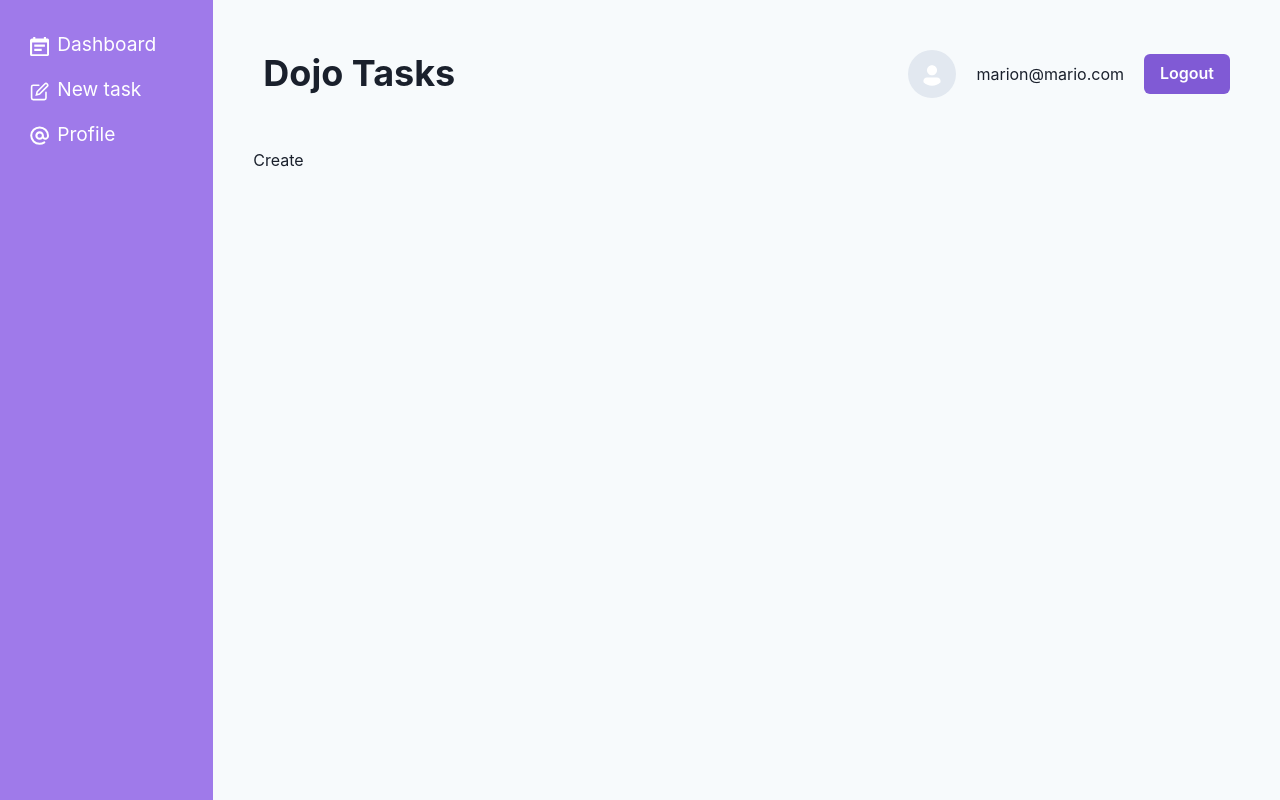
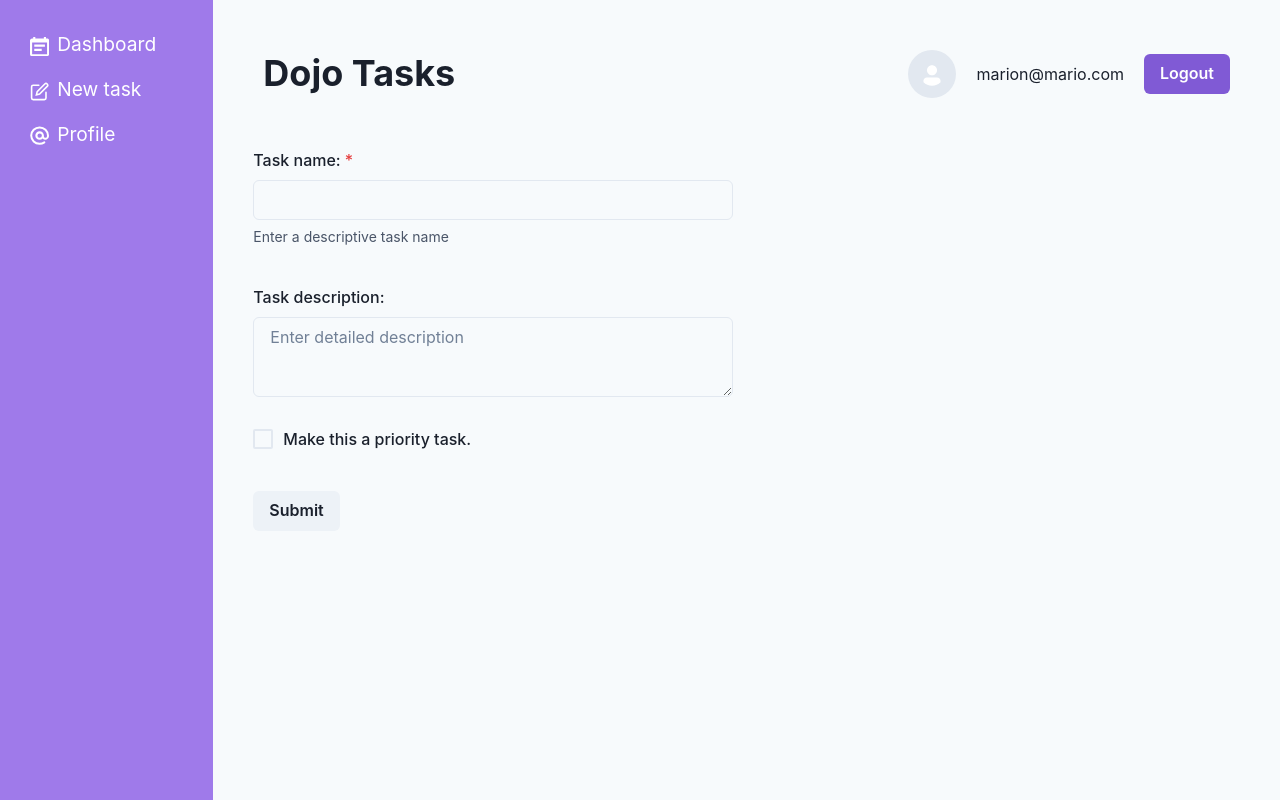
Before and after one commit to joa-kl/Dojo-Tasks, a React (Create React App) app in the folder my-app/: page /create in a window 1280 px wide. Built offline with nearby package versions, Linux system fonts and the light colour scheme.

Commit message:
create tasks

```diff
--- a/my-app/src/App.jsx
+++ b/my-app/src/App.jsx
@@ -8,7 +8,7 @@ import {
 // layouts and pages
 import RootLayout from './layouts/RootLayout'
 import Dashboard from './pages/Dashboard'
-import Create from './pages/Create'
+import { creatAction, Create } from './pages/Create'
 import { Profile } from './pages/Profile'
 
 // router and routes
@@ -16,7 +16,7 @@ const router = createBrowserRouter(
   createRoutesFromElements(
     <Route path="/" element={<RootLayout />}>
       <Route index element={<Dashboard />} />
-      <Route path="create" element={<Create />} />
+      <Route path="create" element={<Create />} action={creatAction } />
       <Route path="profile" element={<Profile />} />
     </Route>
   )
--- a/my-app/src/pages/Create.jsx
+++ b/my-app/src/pages/Create.jsx
@@ -1,5 +1,54 @@
-export default function Create() {
+import { Box, Button, Checkbox, FormControl, FormHelperText, FormLabel, Input, Textarea } from "@chakra-ui/react";
+import { Form, redirect } from "react-router-dom";
+
+export const Create = () => {
   return (
-    <div>Create</div>
+    <Box maxW="480px">
+      <Form method="post" action="/create">
+        <FormControl isRequired mb="40px">
+          <FormLabel>
+            Task name:
+          </FormLabel>
+          <Input type="text" name="title" />
+          <FormHelperText>Enter a descriptive task name</FormHelperText>
+        </FormControl>
+
+        <FormControl mb="30px">
+          <FormLabel>
+            Task description:
+          </FormLabel>
+          <Textarea
+            placeholder="Enter detailed description"
+            name="description"/>
+        </FormControl>
+
+        <FormControl display="flex" alignText="center" mb="40px">
+        <Checkbox
+          name="isPriority"
+          size="lg"
+          colorScheme="purple"
+          />
+        <FormLabel ml="10px" mb="0px">Make this a priority task.</FormLabel>
+        </FormControl>
+
+        <Button type="submit">
+          Submit
+        </Button>
+      </Form>
+    </Box>
   )
 }
+
+export const creatAction = async ({ request }) => {
+  const data = await request.formData()
+
+  const task = {
+    title: data.get('title'),
+    description: data.get('description'),
+    isPriority: data.get('isPriority') === ''
+  }
+
+  console.log(task)
+
+  return redirect('/')
+}
```
